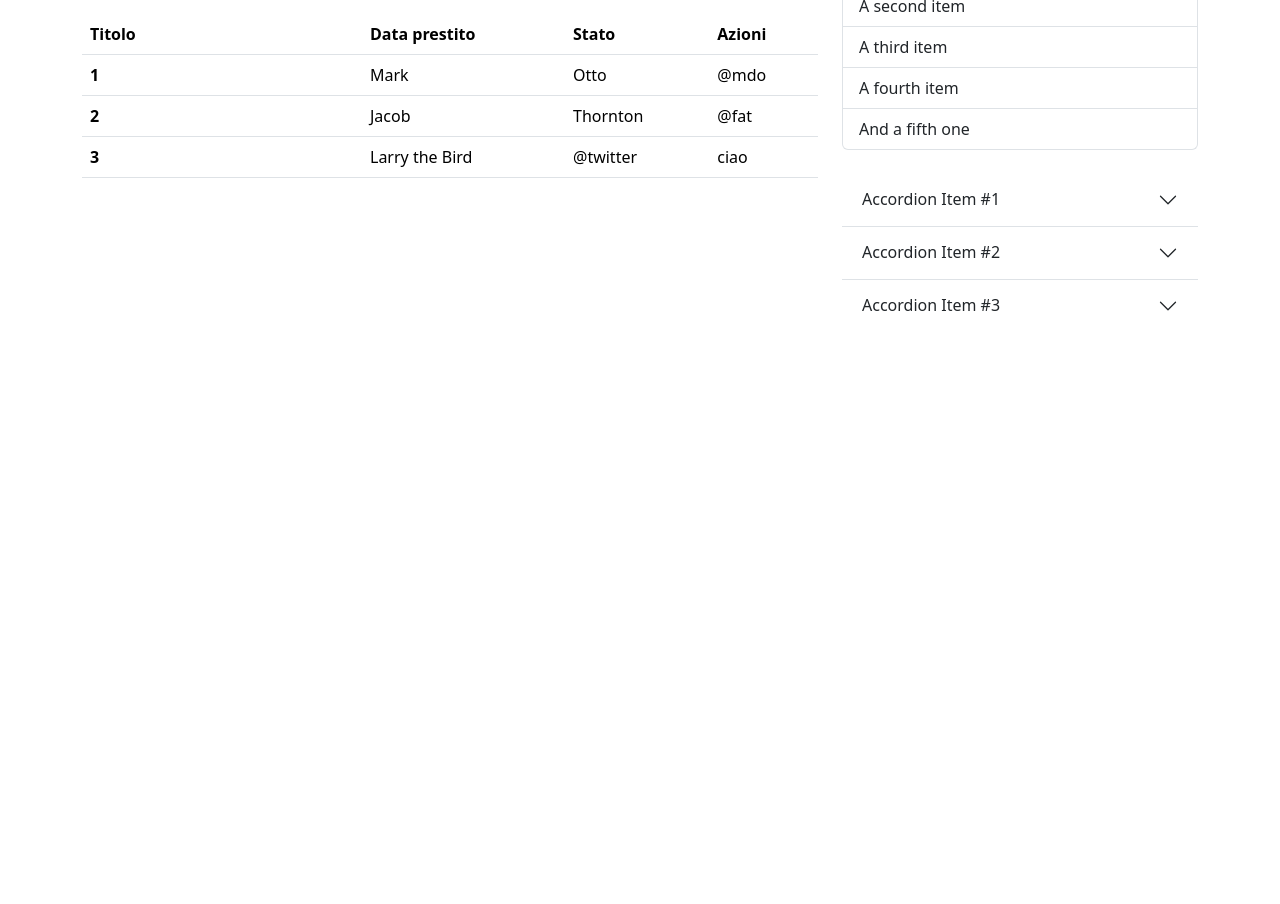
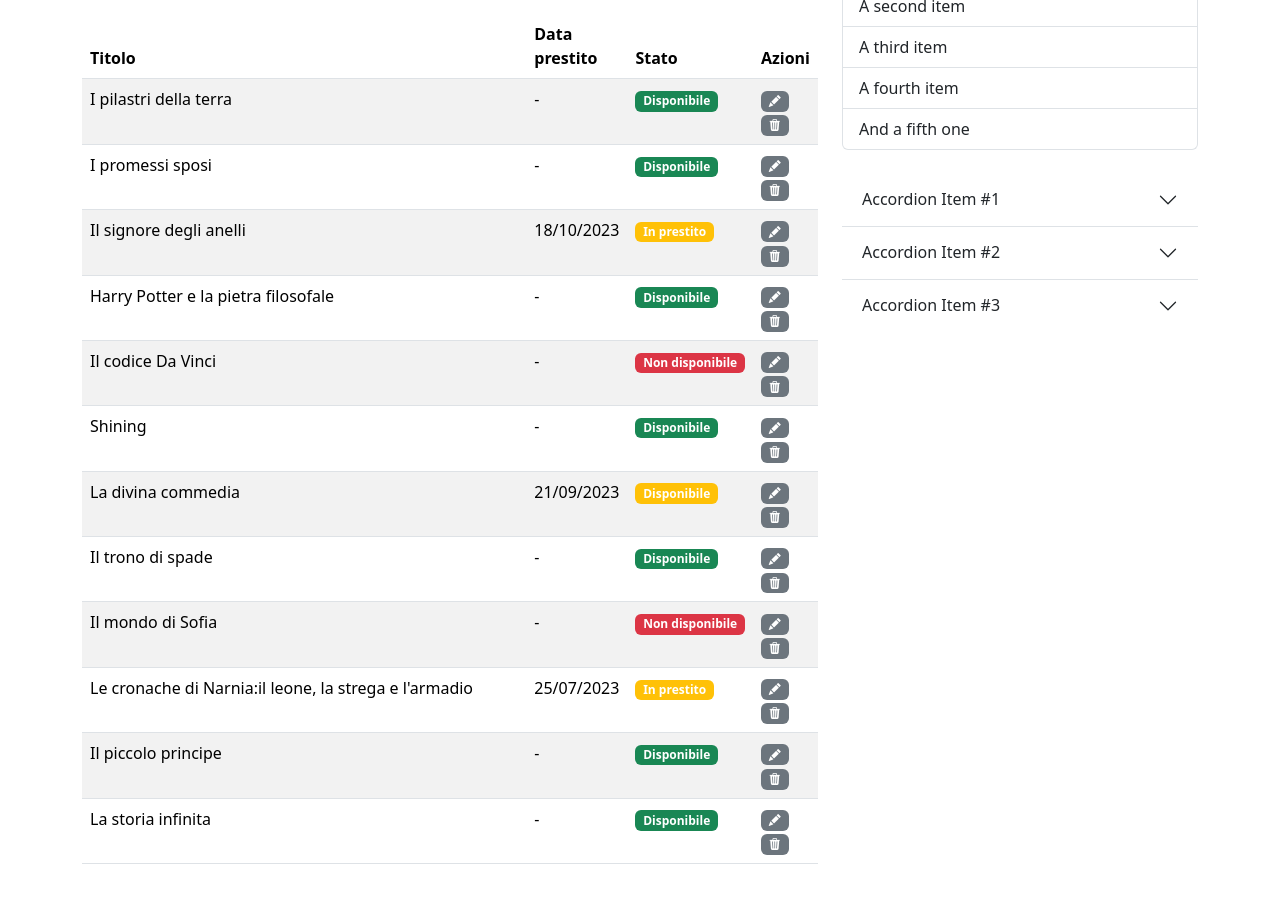
Before and after one commit to francescodigiamb/html-css-bootstrap-dashboard, a plain HTML site: page index.html in a window 1280 px wide. Shown: the part 151-1055 px from the top of the page. Before the commit the page ends 800 px from the top, so only its background shows below. Drawn offline with nearby package versions, Linux system fonts and the light colour scheme.

Commit message:
ADD:prima-col-completata

```diff
--- a/index.html
+++ b/index.html
@@ -5,14 +5,15 @@
     <meta name="viewport" content="width=device-width, initial-scale=1.0">
     <title>Bootstrap dashboard</title>
     <link href="https://cdn.jsdelivr.net/npm/bootstrap@5.3.3/dist/css/bootstrap.min.css" rel="stylesheet" integrity="sha384-QWTKZyjpPEjISv5WaRU9OFeRpok6YctnYmDr5pNlyT2bRjXh0JMhjY6hW+ALEwIH" crossorigin="anonymous">
-
+    <!-- bootstrap icons -->
+    <link rel="stylesheet" href="https://cdn.jsdelivr.net/npm/bootstrap-icons@1.11.3/font/bootstrap-icons.min.css">
 </head>
 <body>
   <header>
 
   <!-- navbar -->
 
-  <nav class="navbar navbar-expand-lg bg-dark">
+  <nav class="navbar navbar-expand-lg bg-dark" data-bs-theme="dark">
     <div class="container-fluid ">
         <a class="navbar-brand" href="#">
             <img src="./img/duck.png" alt="Bootstrap" width="45" height="45">
@@ -36,8 +37,8 @@
           </li>
         </ul>
         <form class="d-flex" role="search">
-          <input class="form-control me-2" type="search" placeholder="Cerca" aria-label="Search">
-          <button class="btn btn-outline-dark" type="submit">Cerca</button>
+          <input class="form-control me-2" type="search" placeholder="Cerca..." aria-label="Search" style="background-color: #ffffff;">
+          <button class="btn btn-outline-light" type="submit">Cerca</button>
         </form>
       </div>
     </div>
@@ -55,10 +56,10 @@
               </div>
               <!-- tabella -->
 
-              <table class="table">
+              <table class="table table-striped">
                 <thead>
                   <tr>
-                    <th scope="col" style="width: 280px;">Titolo</th>
+                    <th scope="col" style="width: 450px;">Titolo</th>
                     <th scope="col">Data prestito</th>
                     <th scope="col">Stato</th>
                     <th scope="col">Azioni</th>
@@ -66,22 +67,112 @@
                 </thead>
                 <tbody>
                   <tr>
-                    <th scope="row">1</th>
-                    <td>Mark</td>
-                    <td>Otto</td>
-                    <td>@mdo</td>
+                    <td scope="row">I pilastri della terra</td>
+                    <td>-</td>
+                    <td><span class="badge text-bg-success">Disponibile</span></td>
+                    <td>
+                      <span class="badge text-bg-secondary"><i class="bi bi-pencil-fill"></i></span>
+                      <span class="badge text-bg-secondary"><i class="bi bi-trash3-fill"></i></span>
+                    </td>
                   </tr>
                   <tr>
-                    <th scope="row">2</th>
-                    <td>Jacob</td>
-                    <td>Thornton</td>
-                    <td>@fat</td>
+                    <td scope="row">I promessi sposi</td>
+                    <td>-</td>
+                    <td><span class="badge text-bg-success">Disponibile</span></td>
+                    <td>
+                      <span class="badge text-bg-secondary"><i class="bi bi-pencil-fill"></i></span>
+                      <span class="badge text-bg-secondary"><i class="bi bi-trash3-fill"></i></span>
+                    </td>
                   </tr>
                   <tr>
-                    <th scope="row">3</th>
-                    <td>Larry the Bird</td>
-                    <td>@twitter</td>
-                    <td>ciao</td>
+                    <td scope="row">Il signore degli anelli</td>
+                    <td>18/10/2023</td>
+                    <td><span class="badge text-bg-warning text-white">In prestito</span></td>
+                    <td>
+                      <span class="badge text-bg-secondary"><i class="bi bi-pencil-fill"></i></span>
+                      <span class="badge text-bg-secondary"><i class="bi bi-trash3-fill"></i></span>
+                    </td>
+                  </tr>
+                  <tr>
+                    <td scope="row">Harry Potter e la pietra filosofale</td>
+                    <td>-</td>
+                    <td><span class="badge text-bg-success">Disponibile</span></td>
+                    <td>
+                      <span class="badge text-bg-secondary"><i class="bi bi-pencil-fill"></i></span>
+                      <span class="badge text-bg-secondary"><i class="bi bi-trash3-fill"></i></span>
+                    </td>
+                  </tr>
+                  <tr>
+                    <td scope="row">Il codice Da Vinci</td>
+                    <td>-</td>
+                    <td><span class="badge text-bg-danger">Non disponibile</span></td>
+                    <td>
+                      <span class="badge text-bg-secondary"><i class="bi bi-pencil-fill"></i></span>
+                      <span class="badge text-bg-secondary"><i class="bi bi-trash3-fill"></i></span>
+                    </td>
+                  </tr>
+                  <tr>
+                    <td scope="row">Shining</td>
+                    <td>-</td>
+                    <td><span class="badge text-bg-success">Disponibile</span></td>
+                    <td>
+                      <span class="badge text-bg-secondary"><i class="bi bi-pencil-fill"></i></span>
+                      <span class="badge text-bg-secondary"><i class="bi bi-trash3-fill"></i></span>
+                    </td>
+                  </tr>
+                  <tr>
+                    <td scope="row">La divina commedia</td>
+                    <td>21/09/2023</td>
+                    <td><span class="badge text-bg-warning text-white">Disponibile</span></td>
+                    <td>
+                      <span class="badge text-bg-secondary"><i class="bi bi-pencil-fill"></i></span>
+                      <span class="badge text-bg-secondary"><i class="bi bi-trash3-fill"></i></span>
+                    </td>
+                  </tr>
+                  <tr>
+                    <td scope="row">Il trono di spade</td>
+                    <td>-</td>
+                    <td><span class="badge text-bg-success">Disponibile</span></td>
+                    <td>
+                      <span class="badge text-bg-secondary"><i class="bi bi-pencil-fill"></i></span>
+                      <span class="badge text-bg-secondary"><i class="bi bi-trash3-fill"></i></span>
+                    </td>
+                  </tr>
+                  <tr>
+                    <td scope="row">Il mondo di Sofia</td>
+                    <td>-</td>
+                    <td><span class="badge text-bg-danger">Non disponibile</span></td>
+                    <td>
+                      <span class="badge text-bg-secondary"><i class="bi bi-pencil-fill"></i></span>
+                      <span class="badge text-bg-secondary"><i class="bi bi-trash3-fill"></i></span>
+                    </td>
+                  </tr>
+                  <tr>
+                    <td scope="row">Le cronache di Narnia:il leone, la strega e l'armadio</td>
+                    <td>25/07/2023</td>
+                    <td><span class="badge text-bg-warning text-white">In prestito</span></td>
+                    <td>
+                      <span class="badge text-bg-secondary"><i class="bi bi-pencil-fill"></i></span>
+                      <span class="badge text-bg-secondary"><i class="bi bi-trash3-fill"></i></span>
+                    </td>
+                  </tr>
+                  <tr>
+                    <td scope="row">Il piccolo principe</td>
+                    <td>-</td>
+                    <td><span class="badge text-bg-success">Disponibile</span></td>
+                    <td>
+                      <span class="badge text-bg-secondary"><i class="bi bi-pencil-fill"></i></span>
+                      <span class="badge text-bg-secondary"><i class="bi bi-trash3-fill"></i></span>
+                    </td>
+                  </tr>
+                  <tr>
+                    <td scope="row">La storia infinita</td>
+                    <td>-</td>
+                    <td><span class="badge text-bg-success">Disponibile</span></td>
+                    <td>
+                      <span class="badge text-bg-secondary"><i class="bi bi-pencil-fill"></i></span>
+                      <span class="badge text-bg-secondary"><i class="bi bi-trash3-fill"></i></span>
+                    </td>
                   </tr>
                 </tbody>
               </table>
```
